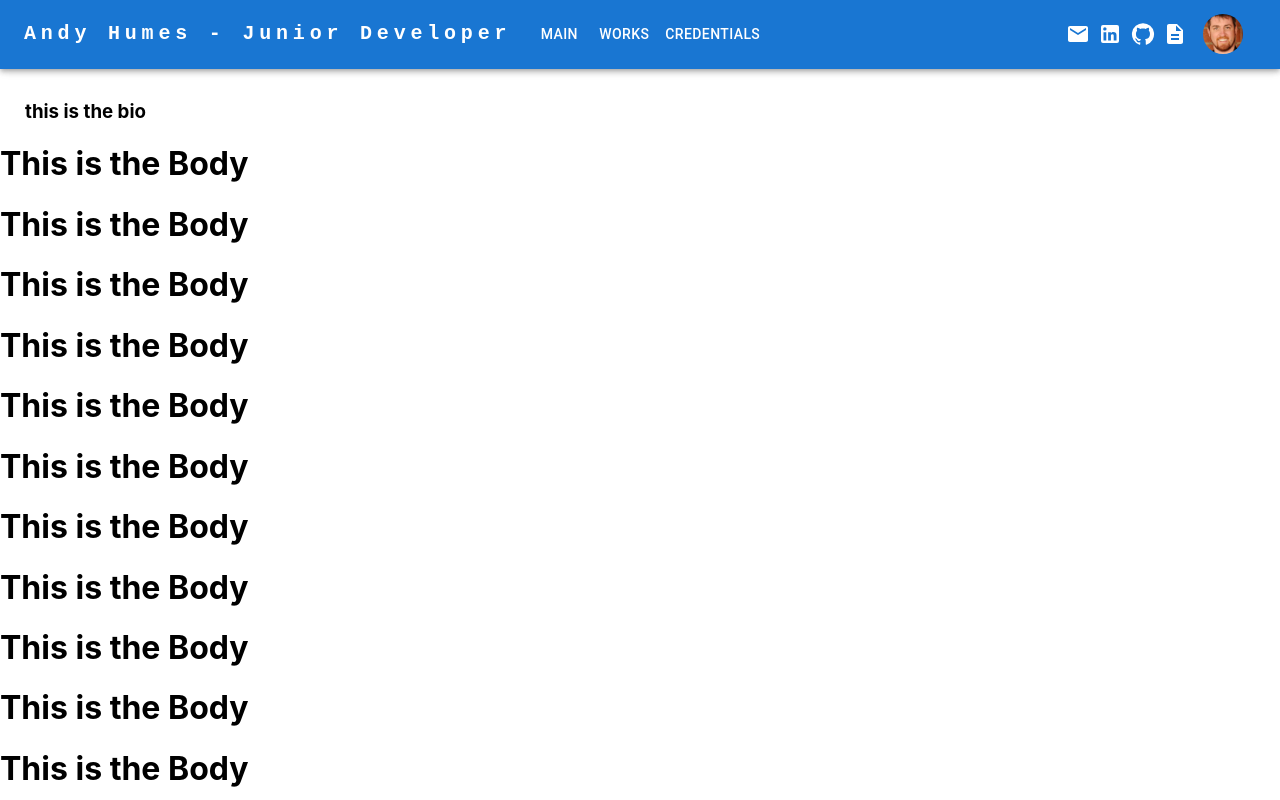
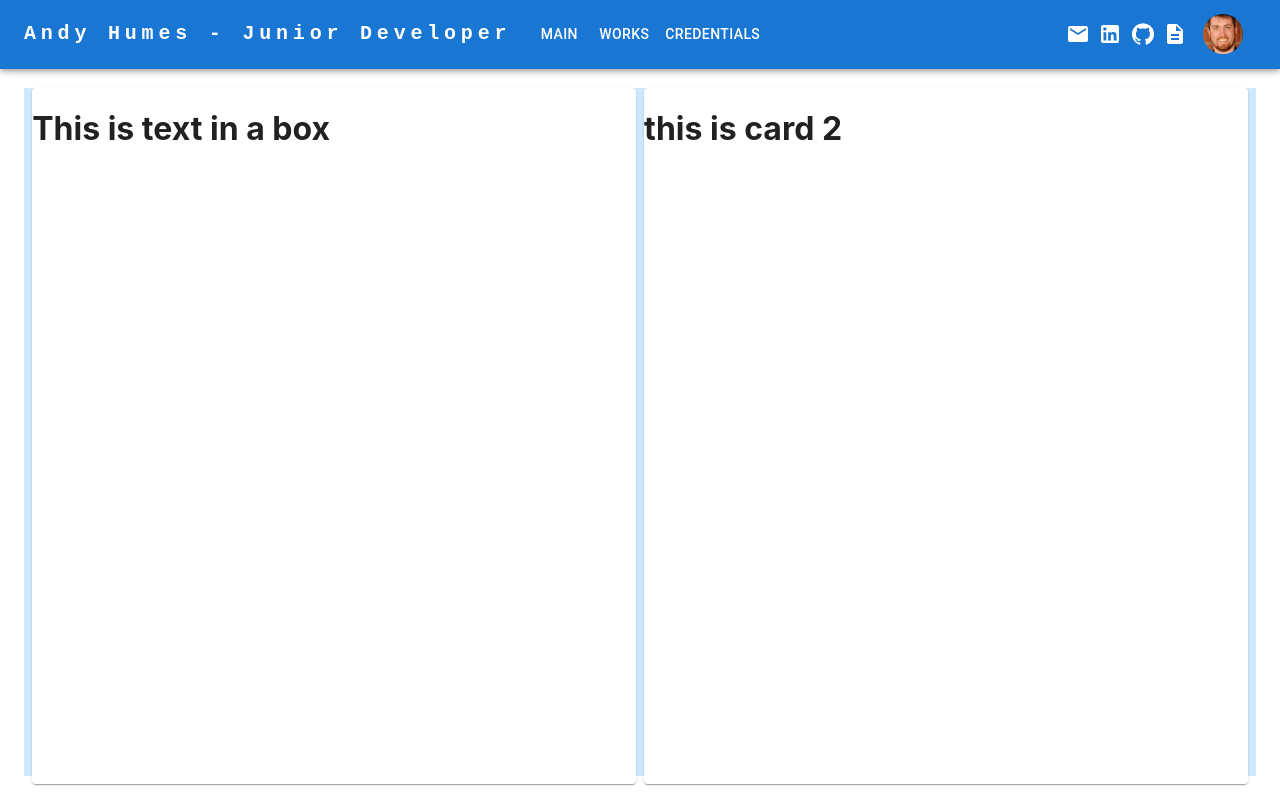
Before and after one commit to humesandrew/andyhumesportfolio, a React (Create React App) app: page / in a window 1280 px wide. Shown: the top 800 px of the page. Built offline with nearby package versions, Linux system fonts and the light colour scheme.

Commit message:
skeletoncards

```diff
--- a/src/components/bio/Bio.js
+++ b/src/components/bio/Bio.js
@@ -1,15 +1,24 @@
-import * as React from "react";
+import * as React from 'react';
+import Box from '@mui/material/Box';
+import Card from '@mui/material/Card';
+import Container from '@mui/material/Container';
 
-import "./bio.css";
+import './bio.css';
 
-function Bio() {
+export default function Bio() {
   return (
-    <>
-      <div className="bioContainer">
-        <h3>this is the bio</h3>
-      </div>
-    </>
+    <React.Fragment>
+      <Container className="bioContainer" maxWidth="100%">
+        <Box className="bioCardBox" sx={{ bgcolor: '#cfe8fc', height: '86vh' }}>
+            <Card className='leftCard'>
+       <h1> This is text in a box</h1>
+       </Card>
+       <Card className='rightCard'>
+        <h1>this is card 2</h1>
+        </Card>
+       </Box>
+
+      </Container>
+    </React.Fragment>
   );
 }
-
-export default Bio;
--- a/src/components/bio/bio.css
+++ b/src/components/bio/bio.css
@@ -1,6 +1,19 @@
 
 .bioContainer {
-    margin-top: 100px;
-    margin-left: 25px;
-    margin-right: 25px;
+    margin-top: 5.5em;
+
 }
+.bioCardBox {
+    display: flex;
+    flex-wrap: wrap;
+    justify-content: space-evenly;
+}
+.leftCard {
+    width: 49%;
+    height: 87vh;
+}
+
+.rightCard {
+    width: 49%;
+    height: 87vh;
+}
```
